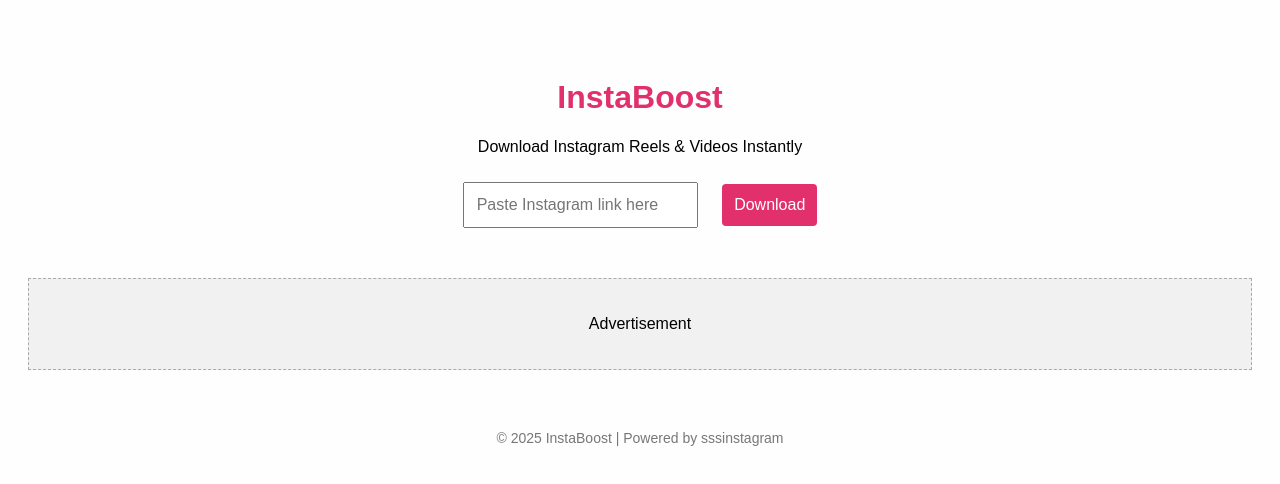
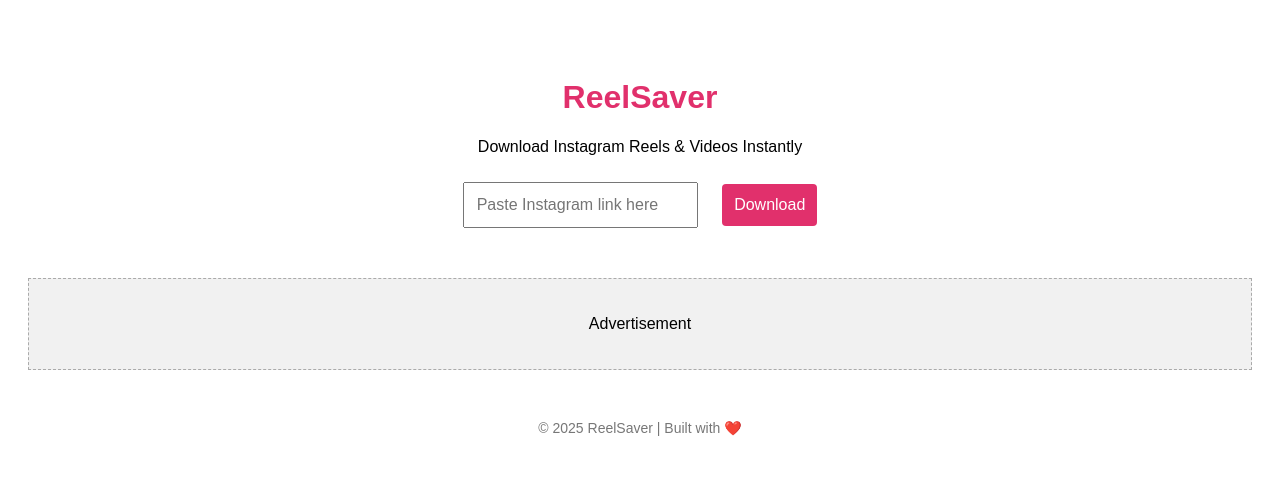
Before and after one commit to saru253/instaboost, a plain HTML site: page index.html in a window 1280 px wide. Drawn offline with Linux system fonts and the light colour scheme.

Commit message:
Add files via upload

```diff
--- a/index.html
+++ b/index.html
@@ -4,22 +4,20 @@
 <head>
   <meta charset="UTF-8" />
   <meta name="viewport" content="width=device-width, initial-scale=1.0"/>
-  <title>InstaBoost - Instagram Video Downloader</title>
+  <title>ReelSaver - Instagram Video Downloader</title>
+  <meta name="description" content="Download Instagram Reels and Videos for free using ReelSaver. Fast, easy, no login required.">
   <style>
     body {
       font-family: Arial, sans-serif;
-      background: #fefefe;
       text-align: center;
       padding: 50px 20px;
+      background: #fff;
     }
-    h1 {
-      color: #E1306C;
-      font-size: 2em;
-    }
+    h1 { color: #E1306C; font-size: 2em; }
     input, button {
       padding: 12px;
       width: 90%%;
-      max-width: 400px;
+      max-width: 420px;
       margin: 10px;
       font-size: 16px;
     }
@@ -37,25 +35,25 @@
       border: 1px dashed #aaa;
     }
     footer {
-      margin-top: 60px;
+      margin-top: 50px;
       font-size: 14px;
       color: #777;
     }
   </style>
 </head>
 <body>
-  <h1>InstaBoost</h1>
+  <h1>ReelSaver</h1>
   <p>Download Instagram Reels & Videos Instantly</p>
 
   <input id="urlInput" type="text" placeholder="Paste Instagram link here" />
   <button onclick="redirectToDownloader()">Download</button>
 
   <div id="ad-space">
-    <!-- Paste your ad script here -->
+    <!-- Your Monetag ad code goes here -->
     <p>Advertisement</p>
   </div>
 
-  <footer>© 2025 InstaBoost | Powered by sssinstagram</footer>
+  <footer>© 2025 ReelSaver | Built with ❤️</footer>
 
   <script>
     function redirectToDownloader() {
--- /dev/null
+++ b/sw.js
@@ -0,0 +1 @@
+// Monetag verification file
```
